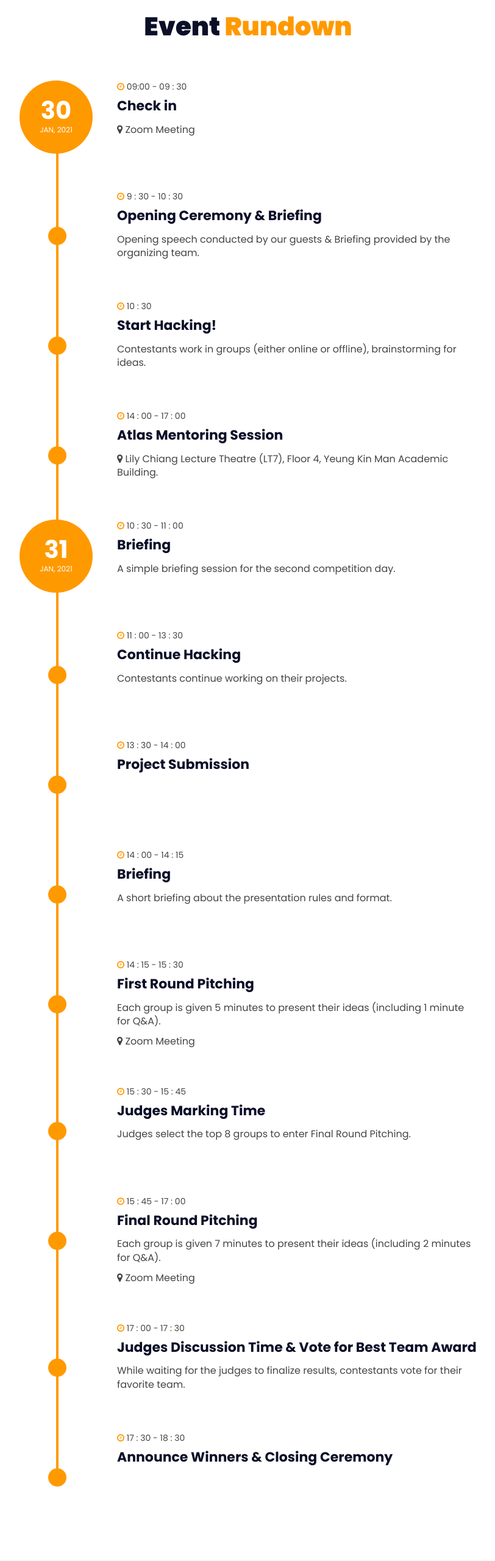
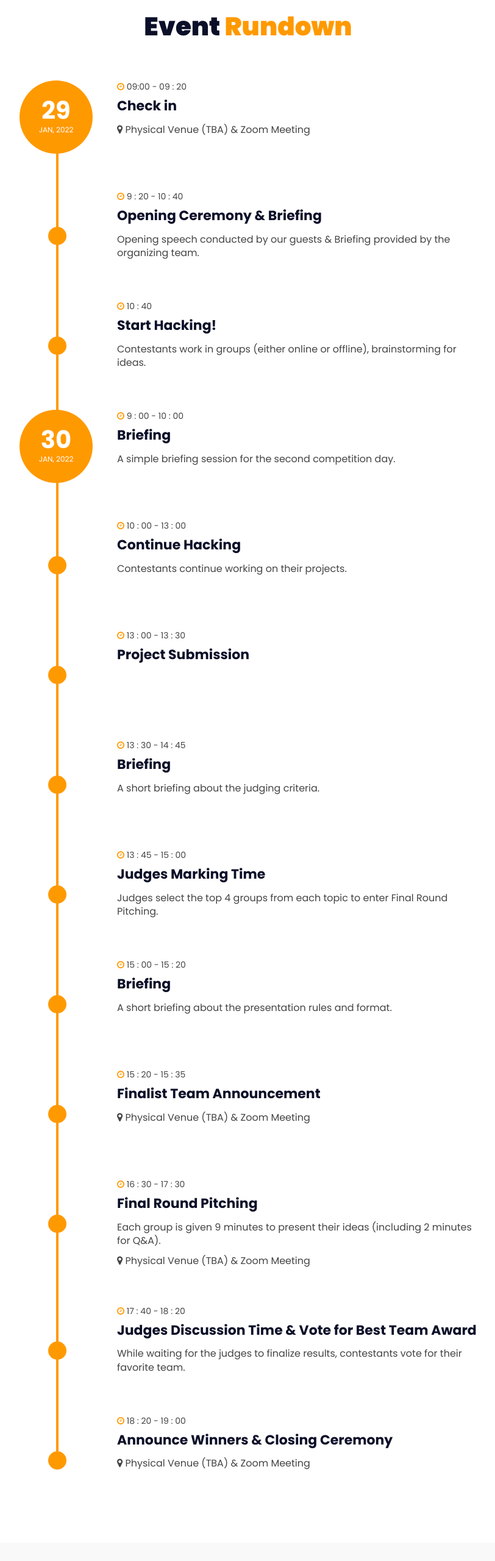
Before and after one commit to CityHack22/cityhack22.github.io, a plain HTML site: page index.html in a window 1280 px wide. Shown: the part 2420-4980 px from the top of the page at 61% size, without its empty margins (233-1045 px from the left). Drawn offline with Linux system fonts and the light colour scheme.

Commit message:
Update index.html

```diff
--- a/index.html
+++ b/index.html
@@ -283,15 +283,15 @@
 						<div class="event">
 							<div class="event-day">
 								<div>
-									<span class="day">30</span>
-									<span class="year">Jan, 2021</span>
+									<span class="day">29</span>
+									<span class="year">Jan, 2022</span>
 								</div>
 							</div>
 							<div class="event-content">
-								<p class="event-time"><i class="fa fa-clock-o"></i> 09:00 - 09 : 30</p>
+								<p class="event-time"><i class="fa fa-clock-o"></i> 09:00 - 09 : 20</p>
 
 								<h3 class="event-title">Check in</h3>
-								<i class="fa fa-map-marker"></i> Zoom Meeting
+								<i class="fa fa-map-marker"></i> Physical Venue (TBA) & Zoom Meeting
 
 							</div>
 						</div>
@@ -301,7 +301,7 @@
 						<div class="event">
 							<div class="event-hour"></div>
 							<div class="event-content">
-								<p class="event-time"><i class="fa fa-clock-o"></i> 9 : 30 - 10 : 30</p>
+								<p class="event-time"><i class="fa fa-clock-o"></i> 9 : 20 - 10 : 40</p>
 
 
 								<h3 class="event-title">Opening Ceremony & Briefing</h3>
@@ -315,7 +315,7 @@
 						<div class="event">
 							<div class="event-hour"></div>
 							<div class="event-content">
-								<p class="event-time"><i class="fa fa-clock-o"></i> 10 : 30 </p>
+								<p class="event-time"><i class="fa fa-clock-o"></i> 10 : 40 </p>
 
 								<h3 class="event-title">Start Hacking!</h3>
 								<p>Contestants work in groups (either online or offline), brainstorming for ideas.</p>
@@ -326,27 +326,14 @@
 
 						<!-- event -->
 						<div class="event">
-							<div class="event-hour"></div>
-							<div class="event-content">
-								<p class="event-time"><i class="fa fa-clock-o"></i> 14 : 00 - 17 : 00 </p>
-
-								<h3 class="event-title">Atlas Mentoring Session</h3>
-								<i class="fa fa-map-marker"></i> Lily Chiang Lecture Theatre (LT7), Floor 4, Yeung Kin
-								Man Academic Building.
-							</div>
-						</div>
-						<!-- /event -->
-
-						<!-- event -->
-						<div class="event">
 							<div class="event-day">
 								<div>
-									<span class="day">31</span>
-									<span class="year">Jan, 2021</span>
+									<span class="day">30</span>
+									<span class="year">Jan, 2022</span>
 								</div>
 							</div>
 							<div class="event-content">
-								<p class="event-time"><i class="fa fa-clock-o"></i> 10 : 30 - 11 : 00</p>
+								<p class="event-time"><i class="fa fa-clock-o"></i> 9 : 00 - 10 : 00</p>
 
 								<h3 class="event-title">Briefing</h3>
 								<p>A simple briefing session for the second competition day.</p>
@@ -358,7 +345,7 @@
 						<div class="event">
 							<div class="event-hour"></div>
 							<div class="event-content">
-								<p class="event-time"><i class="fa fa-clock-o"></i> 11 : 00 - 13 : 30</p>
+								<p class="event-time"><i class="fa fa-clock-o"></i> 10 : 00 - 13 : 00</p>
 
 								<h3 class="event-title">Continue Hacking</h3>
 								<p>Contestants continue working on their projects.</p>
@@ -370,7 +357,7 @@
 						<div class="event">
 							<div class="event-hour"></div>
 							<div class="event-content">
-								<p class="event-time"><i class="fa fa-clock-o"></i> 13 : 30 - 14 : 00</p>
+								<p class="event-time"><i class="fa fa-clock-o"></i> 13 : 00 - 13 : 30</p>
 
 								<h3 class="event-title">Project Submission</h3>
 							</div>
@@ -381,7 +368,30 @@
 						<div class="event">
 							<div class="event-hour"></div>
 							<div class="event-content">
-								<p class="event-time"><i class="fa fa-clock-o"></i> 14 : 00 - 14 : 15</p>
+								<p class="event-time"><i class="fa fa-clock-o"></i> 13 : 30 - 14 : 45</p>
+
+								<h3 class="event-title">Briefing</h3>
+								<p>A short briefing about the judging criteria.</p>
+							</div>
+						</div>
+						<!-- /event -->
+
+						<!-- event -->
+						<div class="event">
+							<div class="event-hour"></div>
+							<div class="event-content">
+								<p class="event-time"><i class="fa fa-clock-o"></i> 13 : 45 - 15 : 00</p>
+								<h3 class="event-title">Judges Marking Time</h3>
+								<p>Judges select the top 4 groups from each topic to enter Final Round Pitching.</p>
+							</div>
+						</div>
+						<!-- /event -->
+
+						<!-- event -->
+						<div class="event">
+							<div class="event-hour"></div>
+							<div class="event-content">
+								<p class="event-time"><i class="fa fa-clock-o"></i> 15 : 00 - 15 : 20</p>
 
 								<h3 class="event-title">Briefing</h3>
 								<p>A short briefing about the presentation rules and format.</p>
@@ -393,13 +403,11 @@
 						<div class="event">
 							<div class="event-hour"></div>
 							<div class="event-content">
-								<p class="event-time"><i class="fa fa-clock-o"></i> 14 : 15 - 15 : 30</p>
+								<p class="event-time"><i class="fa fa-clock-o"></i> 15 : 20 - 15 : 35</p>
 
-								<h3 class="event-title">First Round Pitching</h3>
+								<h3 class="event-title">Finalist Team Announcement</h3>
 
-								<p>Each group is given 5 minutes to present their ideas (including 1 minute for Q&A).
-								</p>
-								<i class="fa fa-map-marker"></i> Zoom Meeting
+								<i class="fa fa-map-marker"></i> Physical Venue (TBA) & Zoom Meeting
 							</div>
 						</div>
 						<!-- /event -->
@@ -408,9 +416,13 @@
 						<div class="event">
 							<div class="event-hour"></div>
 							<div class="event-content">
-								<p class="event-time"><i class="fa fa-clock-o"></i> 15 : 30 - 15 : 45</p>
-								<h3 class="event-title">Judges Marking Time</h3>
-								<p>Judges select the top 8 groups to enter Final Round Pitching.</p>
+								<p class="event-time"><i class="fa fa-clock-o"></i> 16 : 30 - 17 : 30</p>
+
+								<h3 class="event-title">Final Round Pitching</h3>
+
+								<p>Each group is given 9 minutes to present their ideas (including 2 minutes for Q&A).
+								</p>
+								<i class="fa fa-map-marker"></i> Physical Venue (TBA) & Zoom Meeting
 							</div>
 						</div>
 						<!-- /event -->
@@ -419,20 +431,7 @@
 						<div class="event">
 							<div class="event-hour"></div>
 							<div class="event-content">
-								<p class="event-time"><i class="fa fa-clock-o"></i> 15 : 45 - 17 : 00</p>
-								<h3 class="event-title">Final Round Pitching</h3>
-								<p>Each group is given 7 minutes to present their ideas (including 2 minutes for Q&A).
-								</p>
-								<i class="fa fa-map-marker"></i> Zoom Meeting
-							</div>
-						</div>
-						<!-- /event -->
-
-						<!-- event -->
-						<div class="event">
-							<div class="event-hour"></div>
-							<div class="event-content">
-								<p class="event-time"><i class="fa fa-clock-o"></i> 17 : 00 - 17 : 30</p>
+								<p class="event-time"><i class="fa fa-clock-o"></i> 17 : 40 - 18 : 20</p>
 								<h3 class="event-title">Judges Discussion Time & Vote for Best Team Award</h3>
 								<p>While waiting for the judges to finalize results, contestants vote for their favorite
 									team.</p>
@@ -444,8 +443,9 @@
 						<div class="event">
 							<div class="event-hour"></div>
 							<div class="event-content">
-								<p class="event-time"><i class="fa fa-clock-o"></i> 17 : 30 - 18 : 30</p>
+								<p class="event-time"><i class="fa fa-clock-o"></i> 18 : 20 - 19 : 00</p>
 								<h3 class="event-title">Announce Winners & Closing Ceremony</h3>
+								<i class="fa fa-map-marker"></i> Physical Venue (TBA) & Zoom Meeting
 							</div>
 						</div>
 						<!-- /event -->
@@ -472,7 +472,7 @@
 				<!-- section title -->
 
 				<!-- speaker -->
-				<div class="col-md-4 col-sm-6">
+				<!-- <div class="col-md-4 col-sm-6">
 					<div class="speaker" data-toggle="modal" data-target="#speaker-modal-1">
 						<div class="speaker-img">
 							<img src="./assets/img/cityu.png" alt="">
@@ -484,7 +484,7 @@
 							</div>
 						</div>
 					</div>
-				</div>
+				</div> -->
 				<!-- /speaker -->
 
 				<!-- speaker -->
@@ -504,7 +504,7 @@
 				<!-- /speaker -->
 
 				<!-- speaker -->
-				<div class="col-md-4 col-sm-6">
+				<!-- <div class="col-md-4 col-sm-6">
 					<div class="speaker" data-toggle="modal" data-target="#speaker-modal-1">
 						<div class="speaker-img">
 							<img src="./assets/img/KTO.png" alt="">
@@ -516,7 +516,7 @@
 							</div>
 						</div>
 					</div>
-				</div>
+				</div> -->
 				<!-- /speaker -->
 
 				<!-- speaker -->
@@ -527,8 +527,8 @@
 						</div>
 						<div class="speaker-body">
 							<div class="speaker-content">
-								<h3>Mr. Matthew Leung</h3>
-								<span>Director of Huawei Hong Kong Research Center</span>
+								<h3>Speaker from Huawei</h3>
+								<!-- <span>Director of Huawei Hong Kong Research Center</span> -->
 							</div>
 						</div>
 					</div>
@@ -543,25 +543,9 @@
 						</div>
 						<div class="speaker-body">
 							<div class="speaker-content">
-								<h3>Mr. Perkins Ho</h3>
-								<span>Senior Business Development Manager, Hong Kong & Taiwan Strategic Programs from
-									AWS Educate</span>
-							</div>
-						</div>
-					</div>
-				</div>
-				<!-- /speaker -->
-
-				<!-- speaker -->
-				<div class="col-md-4 col-sm-6">
-					<div class="speaker" data-toggle="modal" data-target="#speaker-modal-1">
-						<div class="speaker-img">
-							<img src="./assets/img/senseTime.png" alt="">
-						</div>
-						<div class="speaker-body">
-							<div class="speaker-content">
-								<h3>Miss Grace Hon</h3>
-								<span>SenseTime A.I. Researcher</span>
+								<h3>Speaker from AWS Educate</h3>
+								<!-- <span>Senior Business Development Manager, Hong Kong & Taiwan Strategic Programs from
+									AWS Educate</span> -->
 							</div>
 						</div>
 					</div>
@@ -576,8 +560,8 @@
 						</div>
 						<div class="speaker-body">
 							<div class="speaker-content">
-								<h3>Mr. Robbin Luo</h3>
-								<span>Leading Data Scientist from Siemens Mobility</span>
+								<h3>Speaker from Siemens</h3>
+								<!-- <span>Leading Data Scientist from Siemens Mobility</span> -->
 							</div>
 						</div>
 					</div>
@@ -585,6 +569,7 @@
 				<!-- /speaker -->
 
 				<!-- speaker -->
+				<!-- (Delete this line after editing)
 				<div class="col-md-4 col-sm-6">
 					<div class="speaker" data-toggle="modal" data-target="#speaker-modal-1">
 						<div class="speaker-img">
@@ -592,14 +577,32 @@
 						</div>
 						<div class="speaker-body">
 							<div class="speaker-content">
-								<h3>Mr. Terrence Leung</h3>
-								<span>Senior Manager, Esports and Youth Team in Cyberport</span>
+								<h3>Speaker from Goldman Sachs</h3>
+								<span>Speaker's Position</span>
 							</div>
 						</div>
 					</div>
 				</div>
+				(Delete this line after editing) -->
 				<!-- /speaker -->
 
+                                <!-- speaker -->
+				<!-- (Delete this line after editing)
+				<div class="col-md-4 col-sm-6">
+					<div class="speaker" data-toggle="modal" data-target="#speaker-modal-1">
+						<div class="speaker-img">
+							<img src="./assets/img/Cyberport.png" alt="">
+						</div>
+						<div class="speaker-body">
+							<div class="speaker-content">
+								<h3>Speaker from JP Morgan</h3>
+								<span>Speaker's Position</span>
+							</div>
+						</div>
+					</div>
+				</div>
+				(Delete this line after editing) -->
+				<!-- /speaker -->
 			</div>
 			<!-- /row -->
 		</div>
```
